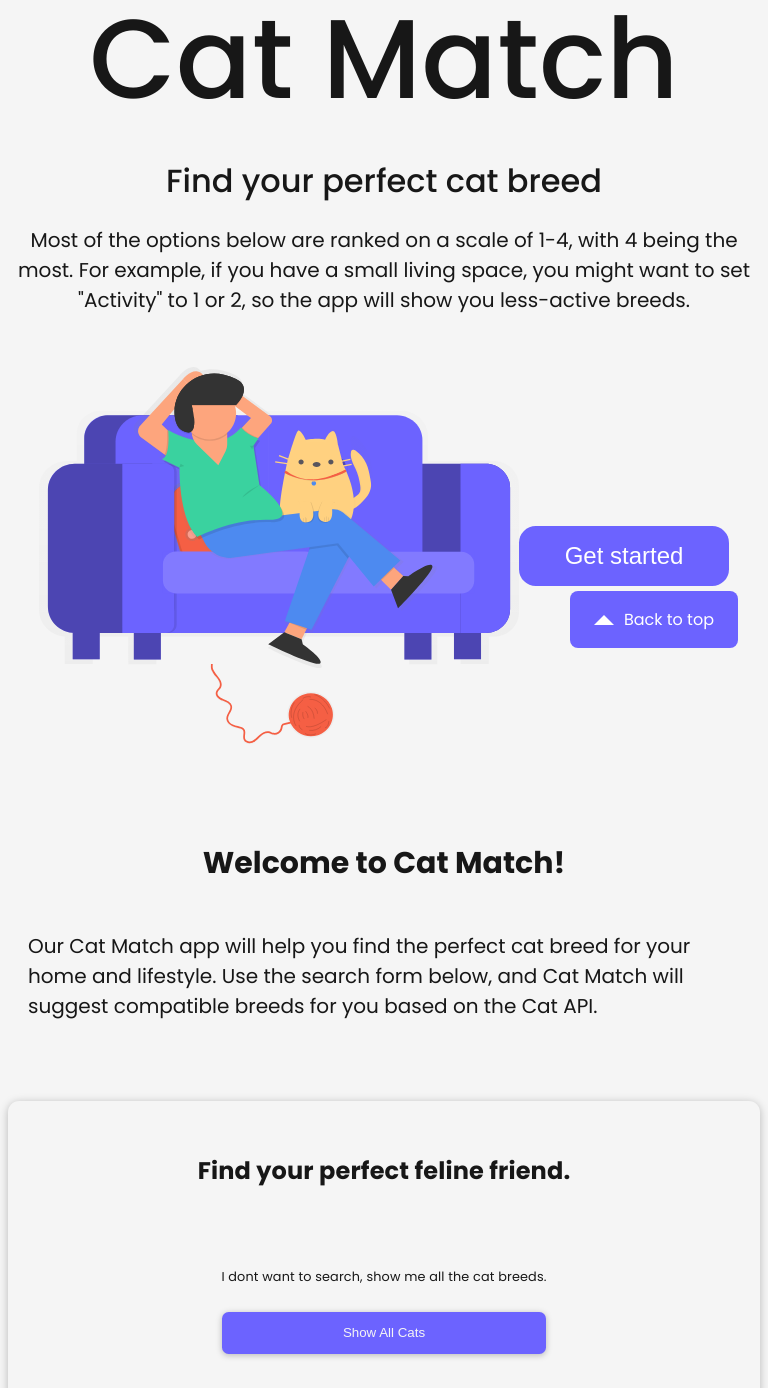
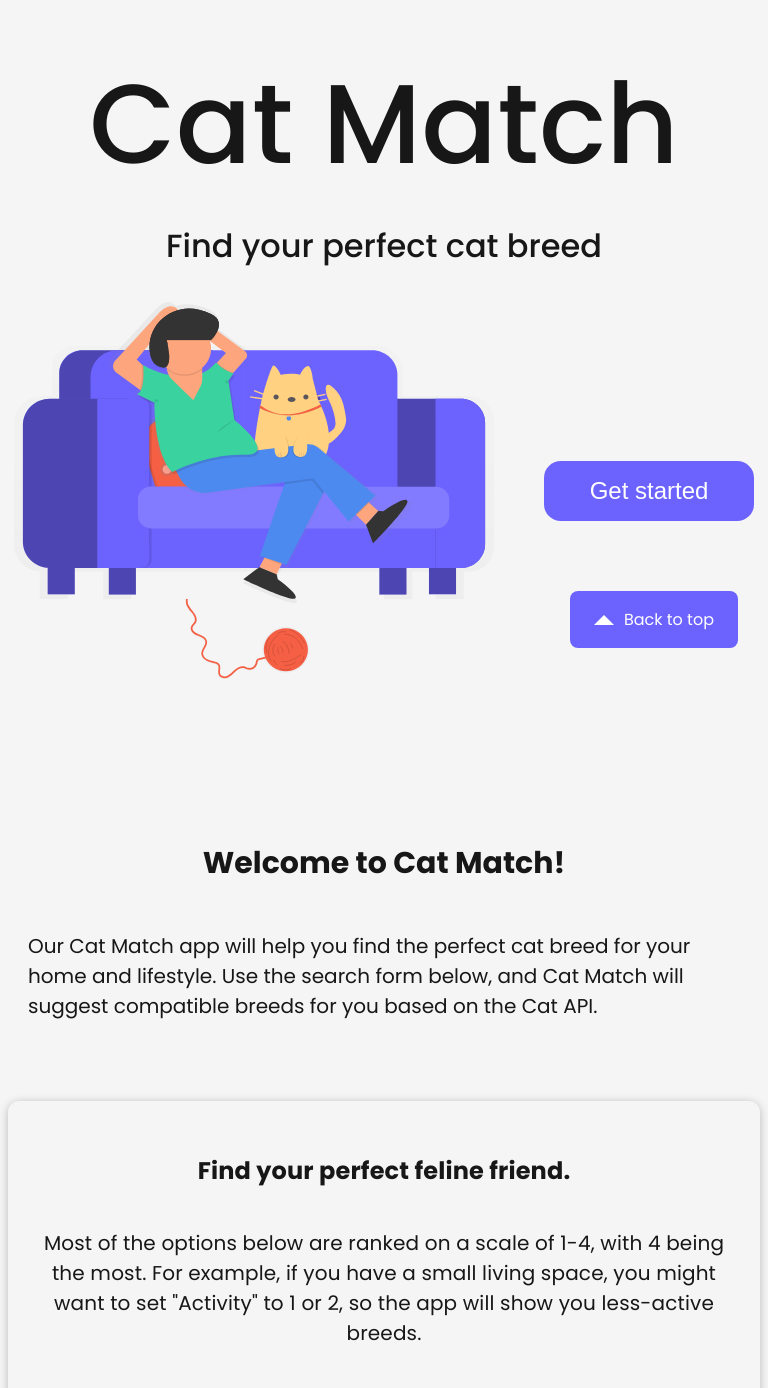
Before and after one commit to Junior-Developer-Group/cat-match, a plain HTML site: page index.html in a window 768 px wide. Shown: the part 92-1480 px from the top of the page. Drawn offline with nearby package versions, Linux system fonts and the light colour scheme.

Commit message:
small fix

```diff
--- a/assets/styles/styles.css
+++ b/assets/styles/styles.css
@@ -453,7 +453,7 @@ option {
     /* 0px  */
     margin-bottom: 0em;
 }
-.hero-svg-section{
+.hero-svg-section {
     text-align: center;
     display: flex;
     flex-direction: row;
@@ -462,6 +462,10 @@ option {
 
     /* 32px  */
     margin-top: 2em;
+}
+
+.hero-svg-section img {
+  margin-right: 50px;
 }
 
 .hero-svg{
@@ -824,6 +828,7 @@ footer {
     display: flex;
     height: 55em;
     flex-direction: column;
+    justify-content: center;
   }
 
   #cardContainer.display .card {
--- a/index.html
+++ b/index.html
@@ -27,11 +27,7 @@
     <section class="hero-section">
       <h1 class="hero-heading">Cat Match</h1>
       <p class="hero-sub-heading">Find your perfect cat breed</p>
-      <p class="hero-p">
-        Most of the options below are ranked on a scale of 1-4, with 4 being the
-        most. For example, if you have a small living space, you might want to
-        set "Activity" to 1 or 2, so the app will show you less-active breeds.
-      </p>
+
       <div class="hero-svg-section">
         <img src="./assets/images/person_cat_couch.svg" class="hero-svg" alt="person and cat sitting on a couch">
         <button class="hero-button" onclick="window.open('#intro', '_self')">Get started</button>
@@ -64,6 +60,11 @@
 
     <form id="form" method="POST" action="">
       <h2>Find your perfect feline friend.</h2>
+      <p class="hero-p">
+        Most of the options below are ranked on a scale of 1-4, with 4 being the
+        most. For example, if you have a small living space, you might want to
+        set "Activity" to 1 or 2, so the app will show you less-active breeds.
+      </p>
       <fieldset>
         <p class="allCatsSection">
           I dont want to search, show me all the cat breeds.
```
